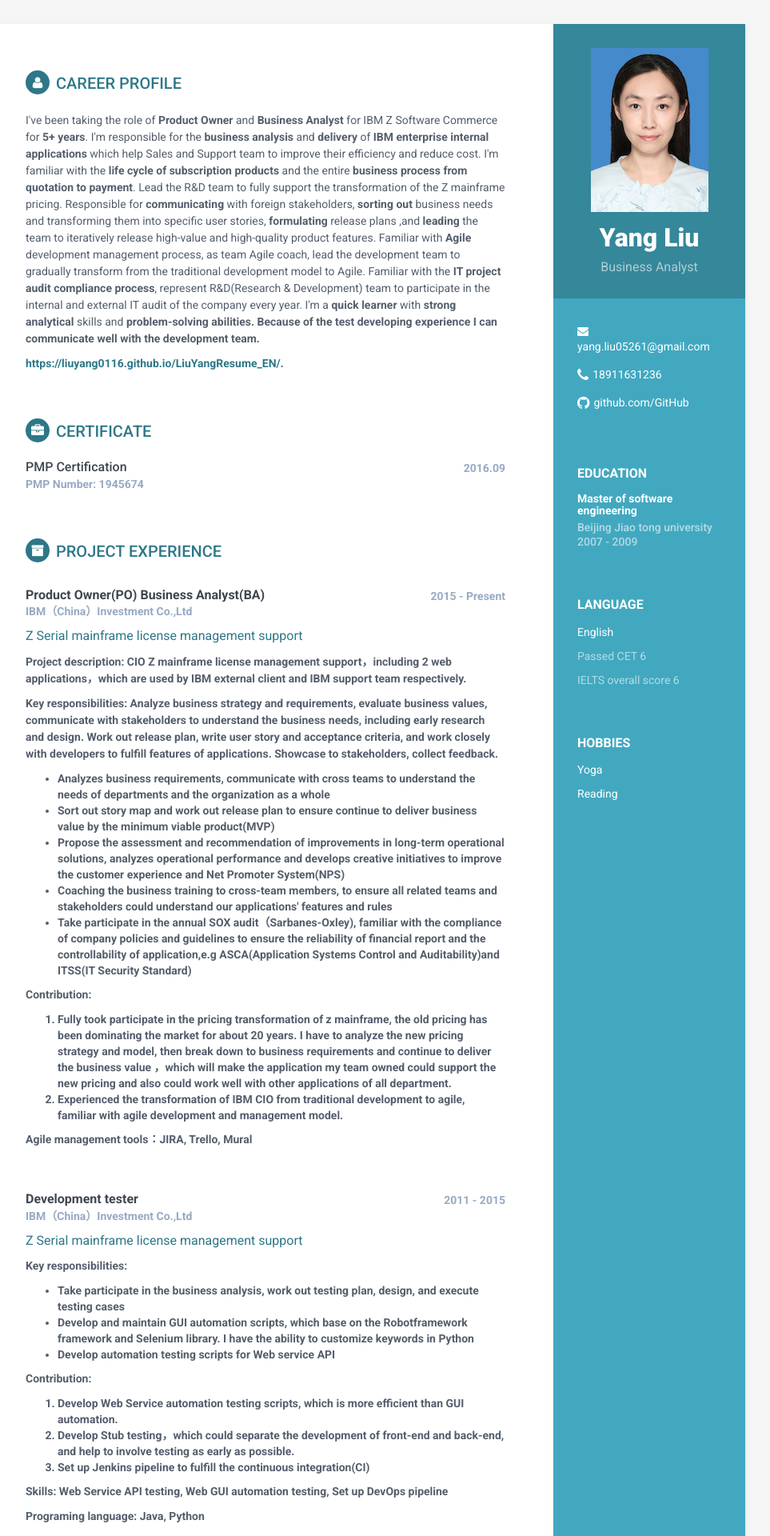
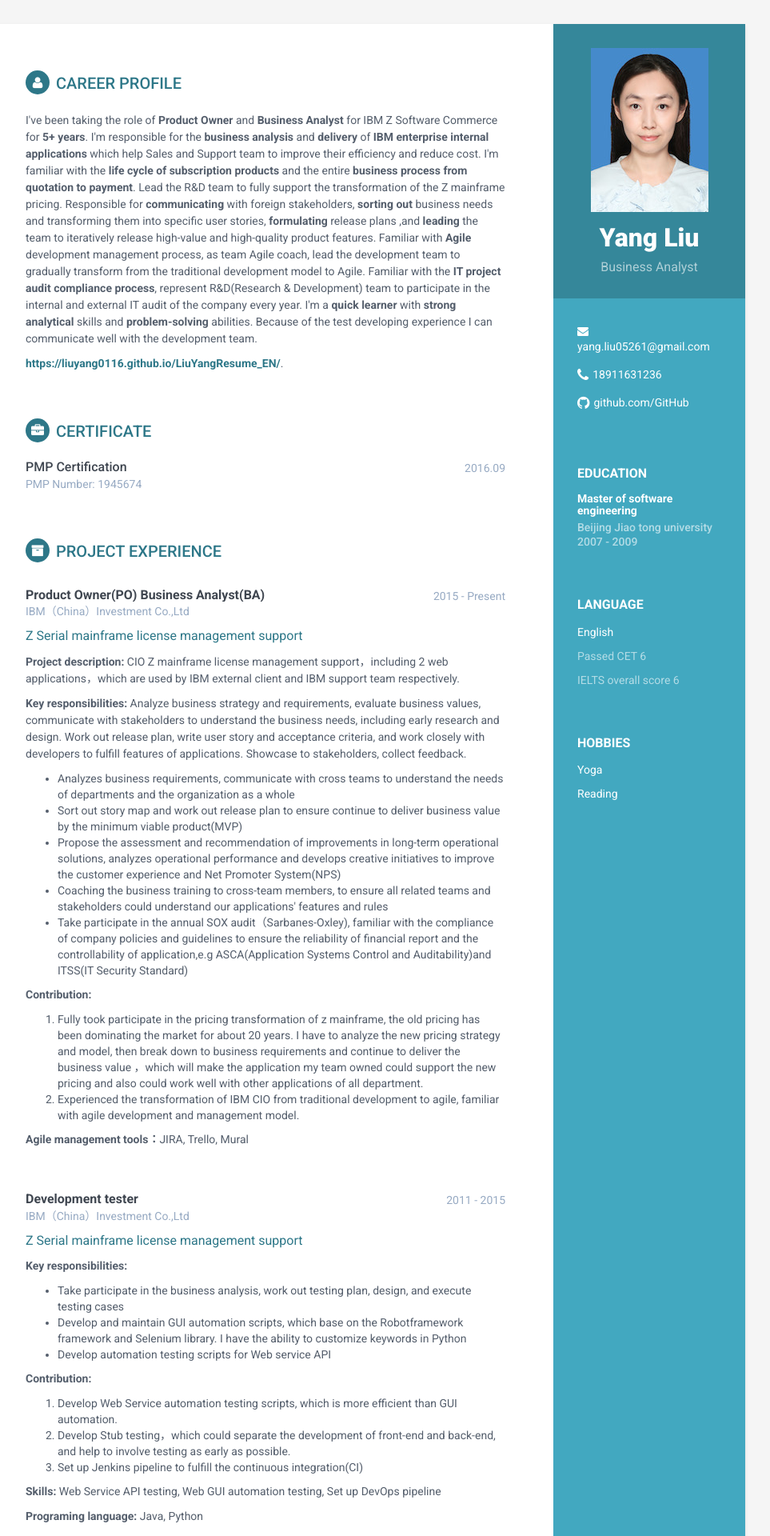
Before and after one commit to liuyang0116/LiuYangResume_EN, a Jekyll site: the page built from index.html, in a window 1280 px wide. Shown: the top 1920 px of the page at 80% size, without its empty margins (188-1151 px from the left). Built offline with Jekyll 4.4.1, drawn with Linux system fonts in a browser that asks for light colours.

```diff
--- a/_includes/carrier-profile.html
+++ b/_includes/carrier-profile.html
@@ -3,7 +3,7 @@
 <div class="summary">
     <p>I've been taking the role of <b>Product Owner</b> and <b>Business Analyst</b> for IBM Z Software Commerce for <b>5+ years</b>. I'm responsible for the <b>business analysis</b> and <b>delivery</b> of <b>IBM enterprise internal applications</b> which help Sales and Support team to improve their efficiency and reduce cost. I'm familiar with the <b>life cycle of subscription products</b> and the entire <b>business process from quotation to payment</b>.
 	    Lead the R&D team to fully support the transformation of the Z mainframe pricing. Responsible for <b>communicating</b> with foreign stakeholders, <b>sorting out</b> business needs and transforming them into specific user stories, <b>formulating</b> release plans ,and <b>leading</b> the team to iteratively release high-value and high-quality product features.
-	    Familiar with <b>Agile</b> development management process, as team Agile coach, lead the development team to gradually transform from the traditional development model to Agile. Familiar with the <b>IT project audit compliance process</b>, represent R&D(Research & Development) team to participate in the internal and external IT audit of the company every year. I'm a <b>quick learner</b> with <b>strong analytical</b> skills and <b>problem-solving<b> abilities. Because of the test developing experience I can communicate well with the development team.
+	    Familiar with <b>Agile</b> development management process, as team Agile coach, lead the development team to gradually transform from the traditional development model to Agile. Familiar with the <b>IT project audit compliance process</b>, represent R&D(Research & Development) team to participate in the internal and external IT audit of the company every year. I'm a <b>quick learner</b> with <b>strong analytical</b> skills and <b>problem-solving</b> abilities. Because of the test developing experience I can communicate well with the development team.
 </p>
 	</p>
 	<p>
```
